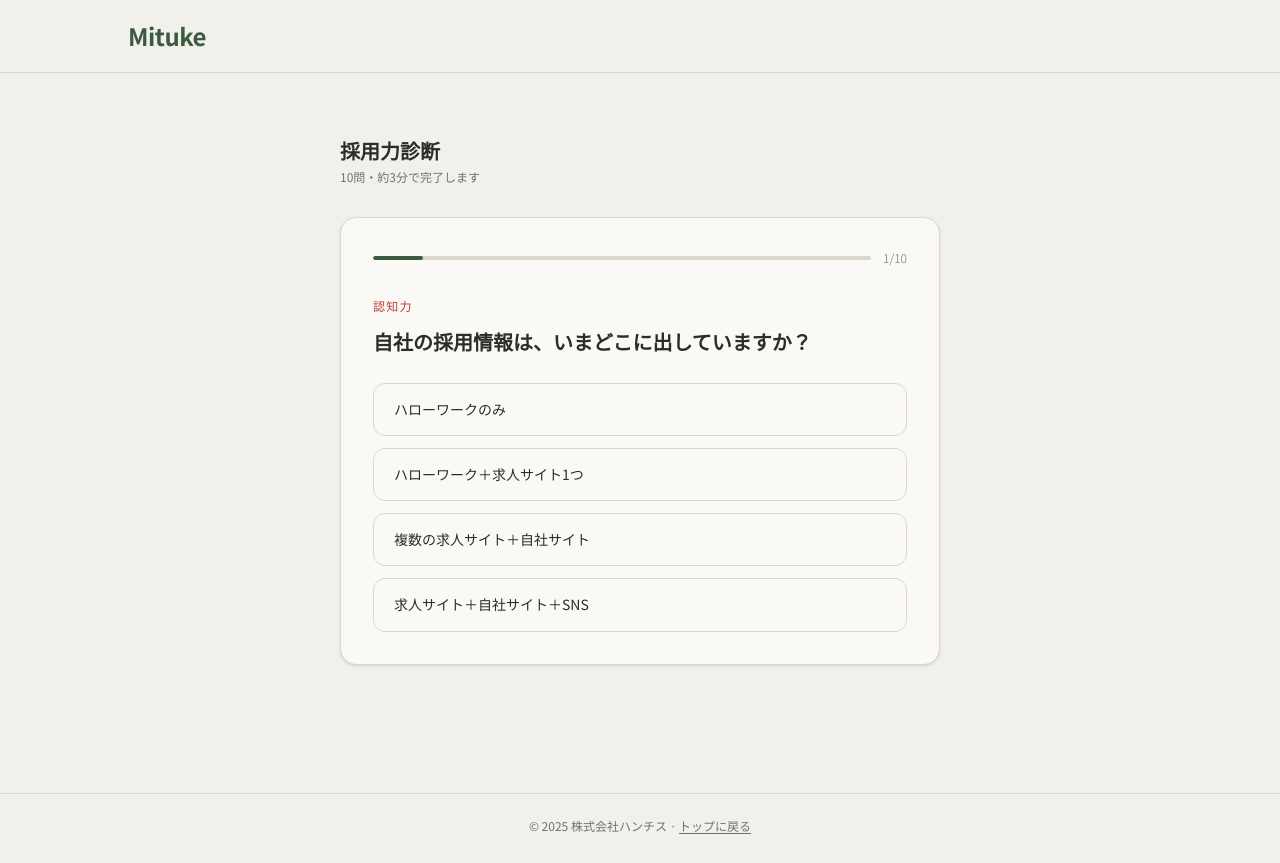
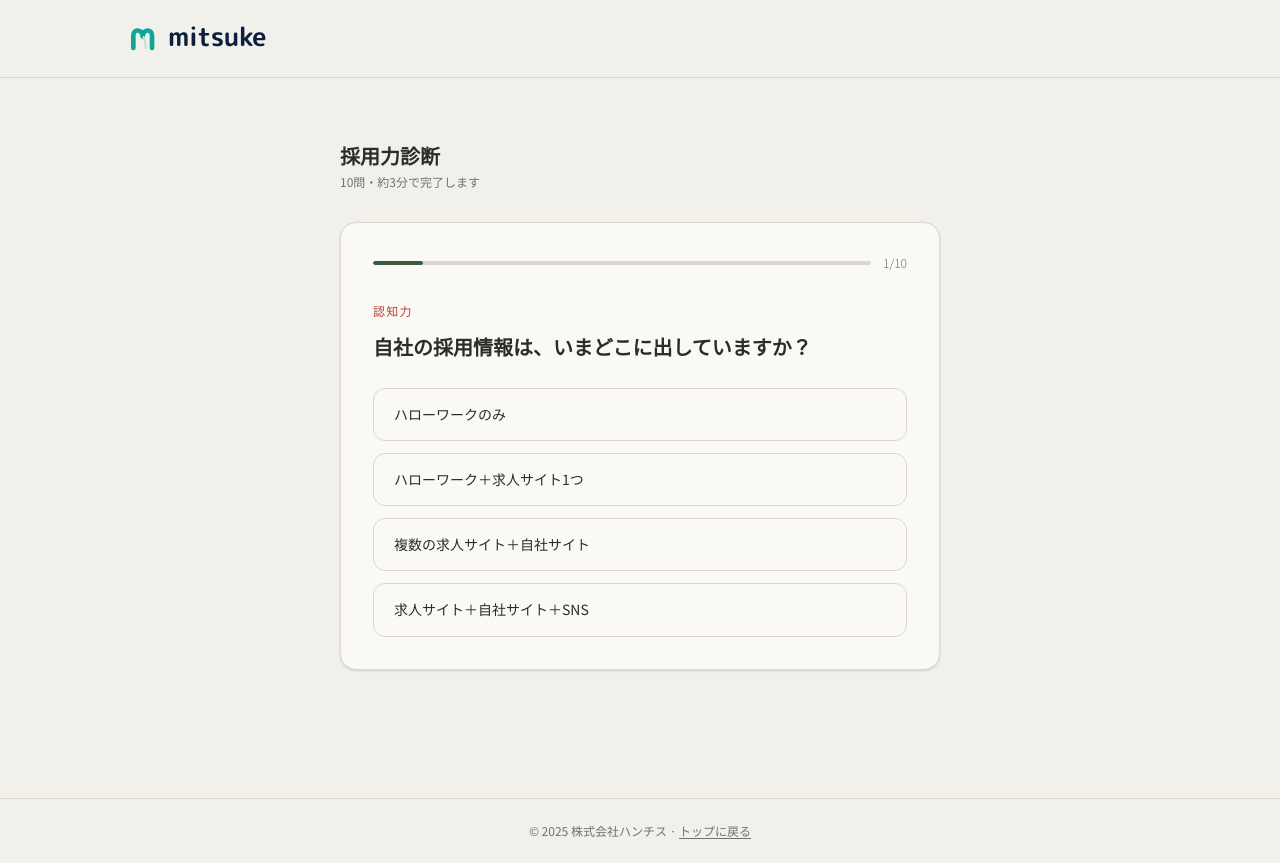
Before and after one commit to isamusaito-dev/mituke, an Astro site: page /diagnosis in a window 1280 px wide. Built offline with nearby package versions, Linux system fonts and the light colour scheme; Astro itself is replaced by a stand-in of ours.

Commit message:
design: mitsukeロゴ（Mマーク+ワードマーク）をSVG化し全ページに適用、faviconも更新

```diff
--- /dev/null
+++ b/src/components/Logo.astro
@@ -0,0 +1,29 @@
+---
+interface Props {
+  variant?: 'default' | 'light';
+  class?: string;
+}
+const { variant = 'default', class: className = '' } = Astro.props;
+const wordColor = variant === 'light' ? '#FFFFFF' : '#0D1F3D';
+---
+
+<a href="/" class={`inline-flex items-center gap-2.5 ${className}`} aria-label="mitsuke ホーム">
+  <svg height="32" viewBox="0 0 90 96" fill="none" xmlns="http://www.w3.org/2000/svg" aria-hidden="true" class="shrink-0">
+    <path
+      d="M16 84 L16 46 C16 26 42 26 44 50 C46 26 72 26 72 46 L72 84"
+      stroke="#0EA69A"
+      stroke-width="14"
+      stroke-linecap="round"
+      stroke-linejoin="round"
+      fill="none"
+    />
+    <path
+      d="M47 52 C43 60 57 63 52 70 C48 77 56 80 54 84"
+      stroke="#C3E3D2"
+      stroke-width="7"
+      stroke-linecap="round"
+      fill="none"
+    />
+  </svg>
+  <span class="logo-word" style={`color:${wordColor}`}>mitsuke</span>
+</a>
--- a/src/pages/diagnosis.astro
+++ b/src/pages/diagnosis.astro
@@ -1,6 +1,7 @@
 ---
 import '../styles/global.css';
 import DiagnosisTool from '../components/DiagnosisTool';
+import Logo from '../components/Logo.astro';
 ---
 
 <!doctype html>
@@ -20,9 +21,7 @@ import DiagnosisTool from '../components/DiagnosisTool';
     <!-- header -->
     <header class="px-6 py-5 border-b border-[var(--line)]">
       <div class="max-w-5xl mx-auto">
-        <a href="/" class="font-cormorant text-2xl font-medium text-[var(--green)] tracking-wide">
-          Mituke
-        </a>
+        <Logo />
       </div>
     </header>
 
--- a/src/pages/index.astro
+++ b/src/pages/index.astro
@@ -1,5 +1,6 @@
 ---
 import '../styles/global.css';
+import Logo from '../components/Logo.astro';
 ---
 
 <!doctype html>
@@ -28,9 +29,7 @@ import '../styles/global.css';
     <!-- header -->
     <header class="px-6 py-5 border-b border-[var(--line)]">
       <div class="max-w-5xl mx-auto flex items-center justify-between">
-        <a href="/" class="font-cormorant text-2xl font-medium text-[var(--green)] tracking-wide">
-          Mituke
-        </a>
+        <Logo />
         <span class="text-xs text-[var(--muted)] hidden sm:block">
           地方の採用を、見つけなおす。
         </span>
@@ -177,7 +176,7 @@ import '../styles/global.css';
     <!-- footer -->
     <footer class="px-6 py-8 border-t border-[var(--line)] bg-[var(--green-deep)] mt-20">
       <div class="max-w-5xl mx-auto flex flex-col sm:flex-row items-center justify-between gap-3">
-        <span class="font-cormorant text-xl text-white/80">Mituke</span>
+        <Logo variant="light" />
         <p class="text-xs text-white/50">
           © 2025 株式会社ハンチス (Hunches Co., Ltd.) · 対応エリア：長野・群馬・山梨・新潟・埼玉・栃木
         </p>
--- a/src/pages/thanks.astro
+++ b/src/pages/thanks.astro
@@ -1,5 +1,6 @@
 ---
 import '../styles/global.css';
+import Logo from '../components/Logo.astro';
 ---
 
 <!doctype html>
@@ -14,9 +15,7 @@ import '../styles/global.css';
   <body class="min-h-screen flex flex-col">
     <header class="px-6 py-5 border-b border-[var(--line)]">
       <div class="max-w-5xl mx-auto">
-        <a href="/" class="font-cormorant text-2xl font-medium text-[var(--green)] tracking-wide">
-          Mituke
-        </a>
+        <Logo />
       </div>
     </header>
 
--- a/src/styles/global.css
+++ b/src/styles/global.css
@@ -1,4 +1,4 @@
-@import url('https://fonts.googleapis.com/css2?family=Noto+Sans+JP:wght@300;400;500;700;900&display=swap');
+@import url('https://fonts.googleapis.com/css2?family=M+PLUS+Rounded+1c:wght@700;800&family=Noto+Sans+JP:wght@300;400;500;700;900&display=swap');
 @import "tailwindcss";
 
 :root {
@@ -30,6 +30,14 @@ body {
   letter-spacing: -0.02em;
 }
 
+.logo-word {
+  font-family: 'M PLUS Rounded 1c', sans-serif;
+  font-weight: 700;
+  font-size: 26px;
+  line-height: 1;
+  letter-spacing: -0.01em;
+}
+
 @keyframes slide-in {
   from {
     opacity: 0;
```
Also changed, not shown: public/favicon.svg.
